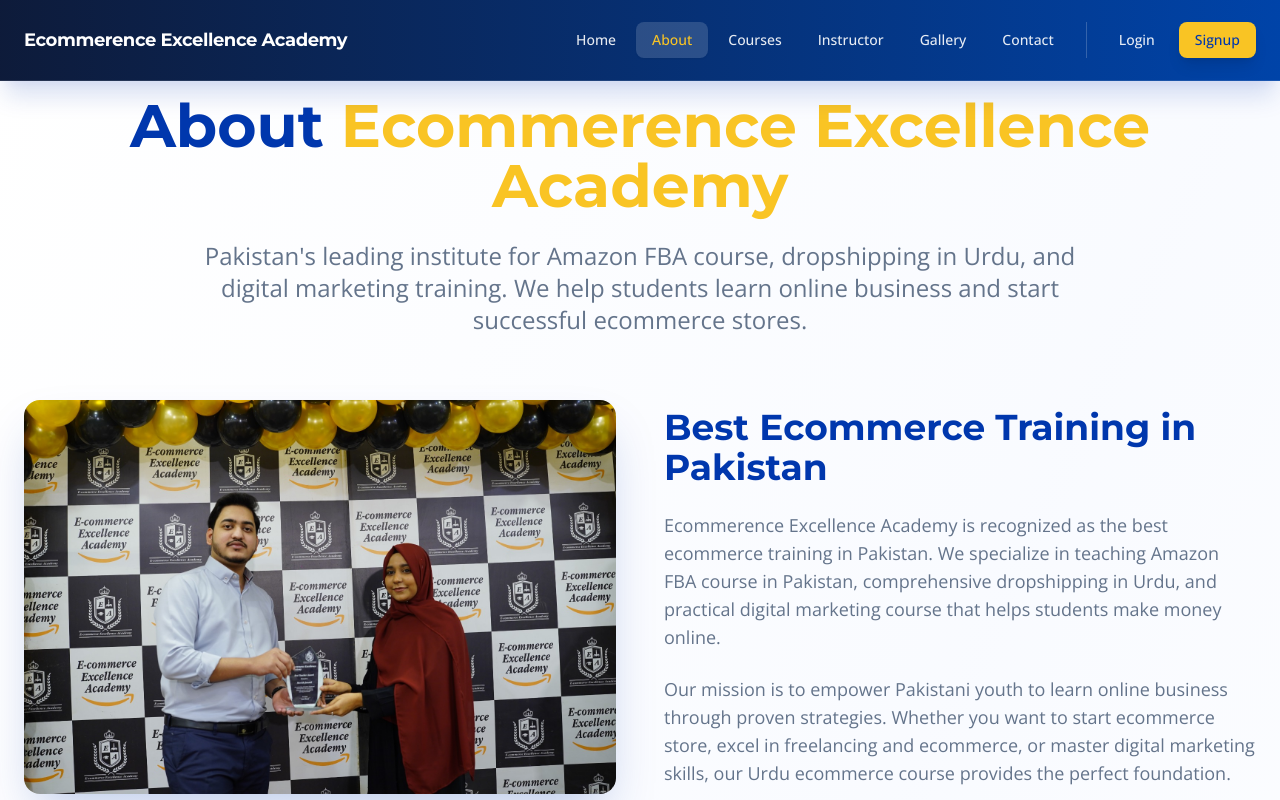
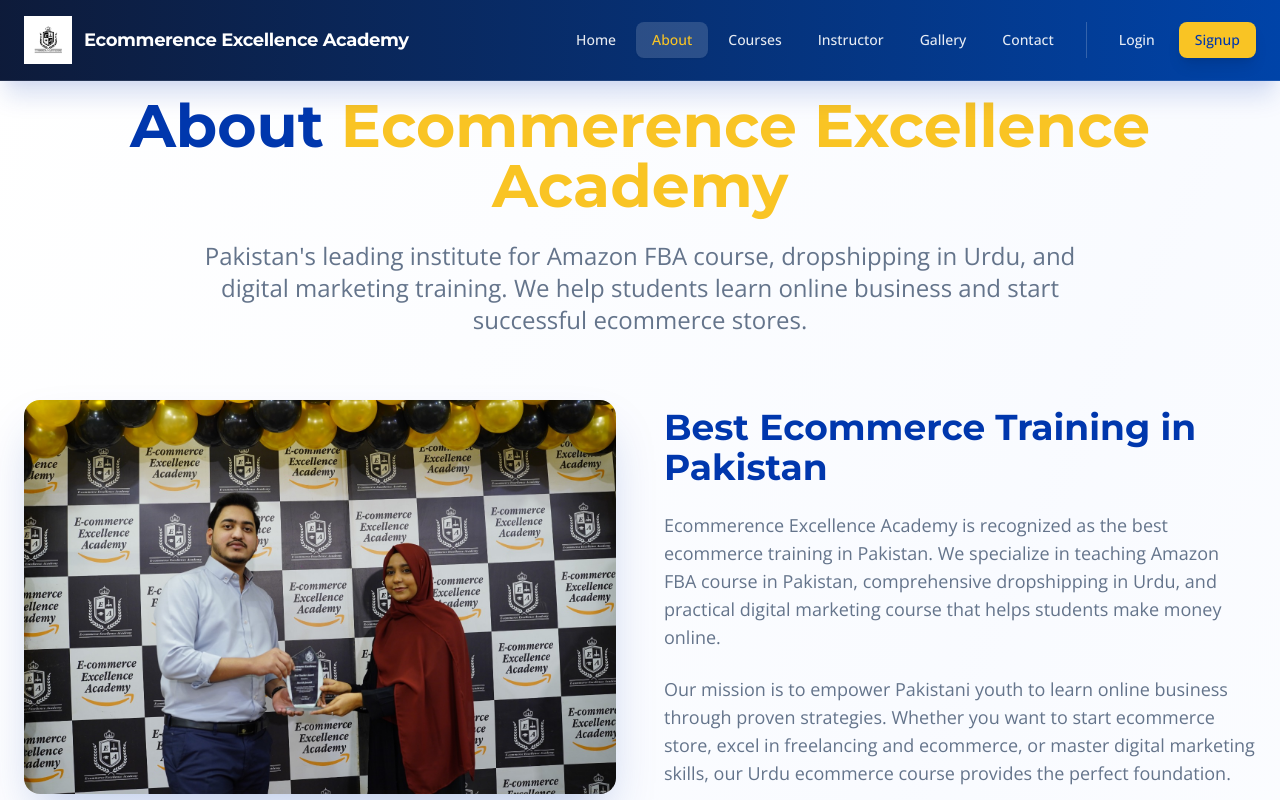
Before and after one commit to Taha5212/ecommerenceexcellenceacademy, a React (Vite) app: page /about in a window 1280 px wide. Shown: the top 800 px of the page. Built offline with nearby package versions, Linux system fonts and the light colour scheme.

Commit message:
Add branding logo
Update site branding with the provided logo for favicon, chat bubble, and page header. The logo will also be displayed near the user's name or as a watermark/icon on user message sections.

```diff
--- a/index.html
+++ b/index.html
@@ -11,6 +11,7 @@
     <link rel="preconnect" href="https://fonts.googleapis.com">
     <link rel="preconnect" href="https://fonts.gstatic.com" crossorigin>
     <link href="https://fonts.googleapis.com/css2?family=Montserrat:wght@300;400;500;600;700;800&family=Open+Sans:wght@300;400;500;600;700&display=swap" rel="stylesheet">
+    <link rel="icon" href="/lovable-uploads/50af3e44-4ad3-4150-9650-b9791aa3b3a8.png" type="image/png">
 
     <meta property="og:title" content="Ecommerence Excellence Academy - Best Amazon FBA Course in Pakistan" />
     <meta property="og:description" content="Learn online business with Pakistan's best ecommerce training. Master Amazon FBA, dropshipping in Urdu, and digital marketing to start your successful ecommerce store." />
--- a/src/components/Navigation.tsx
+++ b/src/components/Navigation.tsx
@@ -108,9 +108,16 @@ export const Navigation = () => {
           <div className="flex-shrink-0 flex-1 md:flex-none pr-4 md:pr-0">
             <button
               onClick={() => handleNavigation('#hero')}
-              className="font-montserrat font-bold text-white tracking-tight hover:text-brand-gold transition-all duration-300 cursor-pointer group text-left whitespace-nowrap text-xs sm:text-sm md:text-base lg:text-lg"
+              className="flex items-center space-x-2 sm:space-x-3 font-montserrat font-bold text-white tracking-tight hover:text-brand-gold transition-all duration-300 cursor-pointer group text-left"
             >
-              Ecommerence Excellence Academy
+              <img
+                src="/lovable-uploads/50af3e44-4ad3-4150-9650-b9791aa3b3a8.png"
+                alt="Ecommerce Excellence Academy Logo"
+                className="h-8 w-8 sm:h-10 sm:w-10 md:h-12 md:w-12 object-contain"
+              />
+              <span className="whitespace-nowrap text-xs sm:text-sm md:text-base lg:text-lg">
+                Ecommerence Excellence Academy
+              </span>
             </button>
           </div>
 
```
Also changed, not shown: public/lovable-uploads/50af3e44-4ad3-4150-9650-b9791aa3b3a8.png (added).
